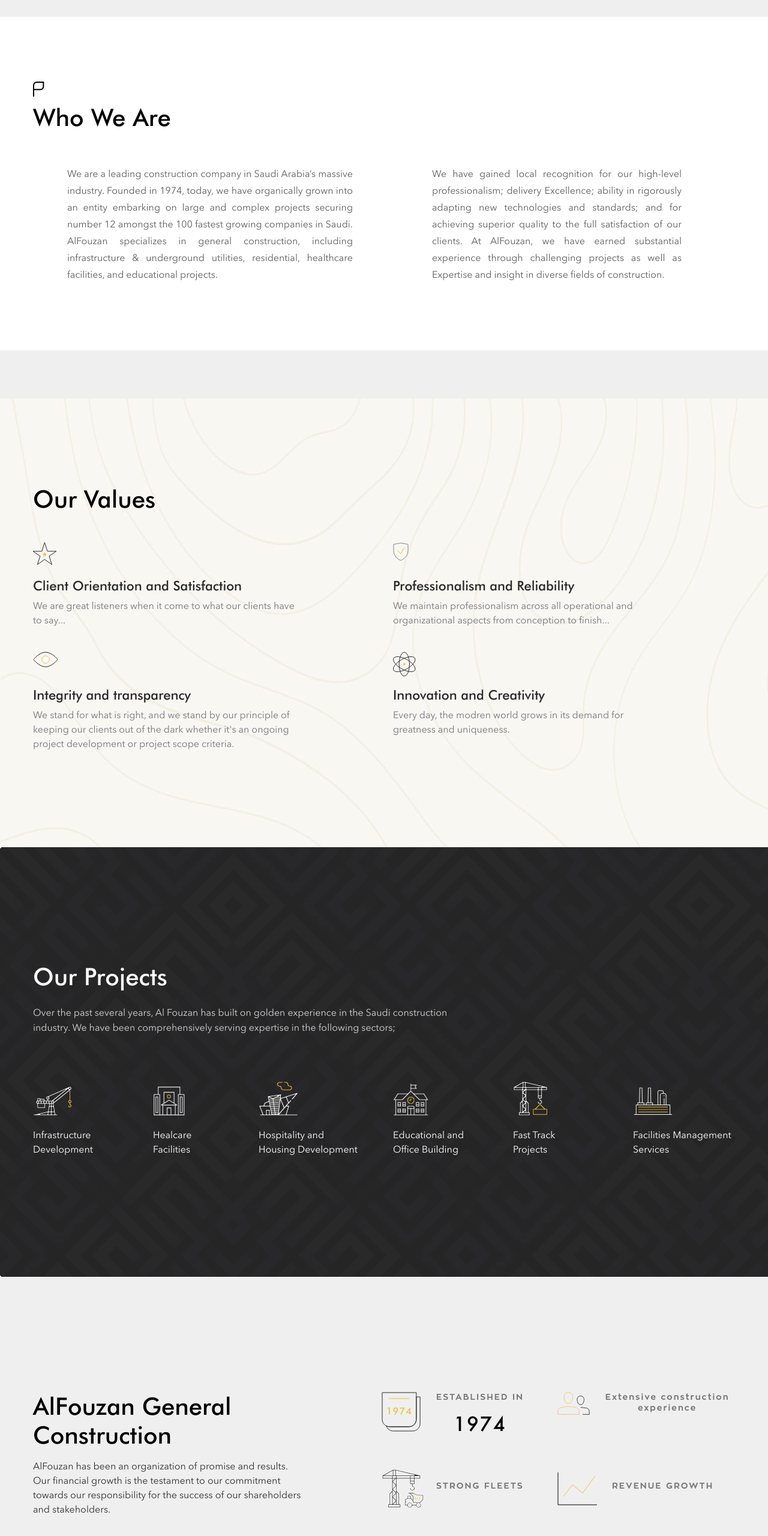
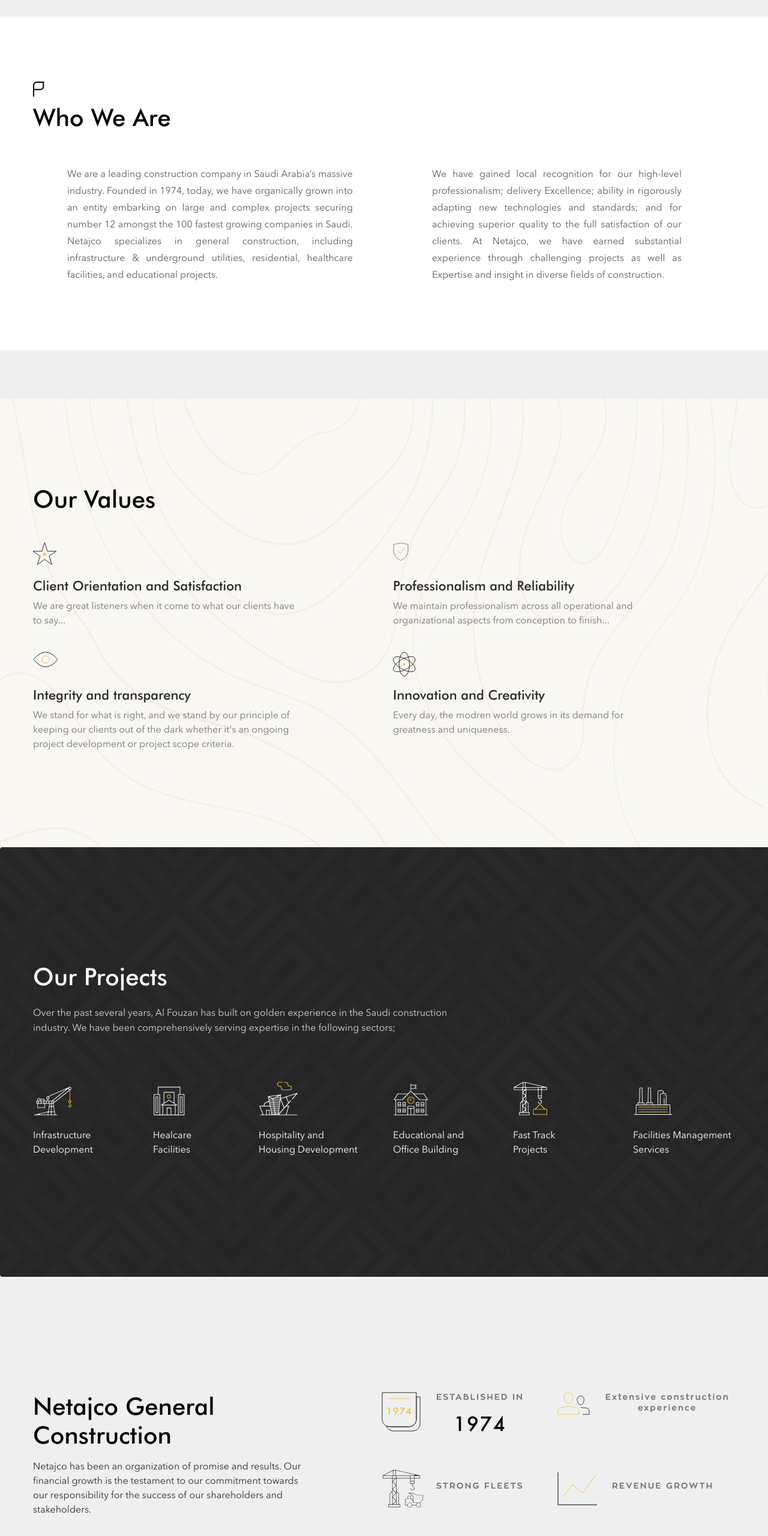
Before and after one commit to taher-shoker/netajco_UI, a plain HTML site: page index.html in a window 1280 px wide. Shown: the part 852-3412 px from the top of the page at 60% size. Drawn offline with Linux system fonts and the light colour scheme.

```diff
--- a/index.html
+++ b/index.html
@@ -138,7 +138,7 @@
                   massive industry. Founded in 1974, today, we have organically
                   grown into an entity embarking on large and complex projects
                   securing number 12 amongst the 100 fastest growing companies
-                  in Saudi. AlFouzan specializes in general construction,
+                  in Saudi. Netajco specializes in general construction,
                   including infrastructure & underground utilities, residential,
                   healthcare facilities, and educational projects.
                 </p>
@@ -149,7 +149,7 @@
                   professionalism; delivery Excellence; ability in rigorously
                   adapting new technologies and standards; and for achieving
                   superior quality to the full satisfaction of our clients. At
-                  AlFouzan, we have earned substantial experience through
+                  Netajco, we have earned substantial experience through
                   challenging projects as well as Expertise and insight in
                   diverse fields of construction.
                 </p>
@@ -333,9 +333,9 @@
           <div class="col-md-12 col-lg-12">
             <div class="row justify-content-start py-6">
               <div class="col-md-5 ftco-animate">
-                <h2 class="mb-3">AlFouzan General Construction</h2>
+                <h2 class="mb-3">Netajco General Construction</h2>
                 <p>
-                  AlFouzan has been an organization of promise and results. Our
+                  Netajco has been an organization of promise and results. Our
                   financial growth is the testament to our commitment towards
                   our responsibility for the success of our shareholders and
                   stakeholders.
```
Also changed, not shown: css/bootstrap/bootstrap.css.
